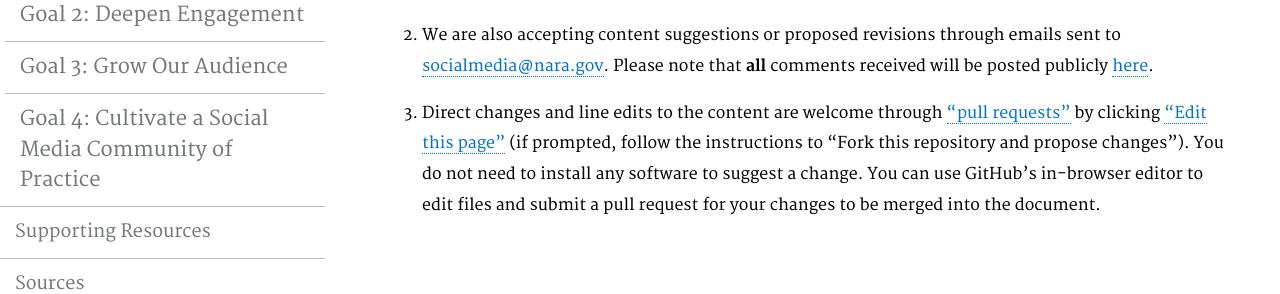
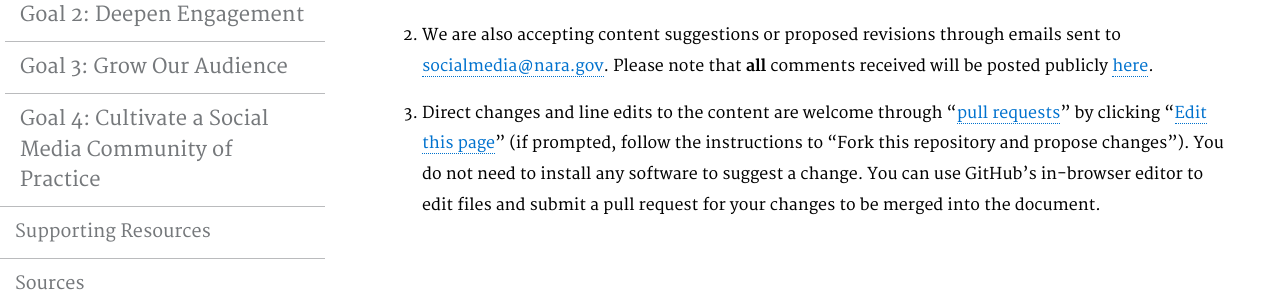
Before and after one commit to usnationalarchives/social-media-strategy, a Jekyll site: the page built from pages/feedback.md, in a window 1280 px wide. Shown: the part 296-590 px from the top of the page. Built offline with Jekyll 4.4.1, drawn with Linux system fonts in a browser that asks for light colours; some of the changed lines change nothing that is shown.

Commit message:
fixed syntax error

```diff
--- a/pages/feedback.md
+++ b/pages/feedback.md
@@ -17,6 +17,6 @@ We welcome your comments and questions. You may provide feedback in one of three
   <p>We are also accepting content suggestions or proposed revisions through emails sent to <a href="mailto:socialmedia@nara.gov">socialmedia@nara.gov</a>. Please note that <strong>all</strong> comments received will be posted publicly <a href="https://github.com/{{ site.org_name }}/social-media-strategy/issues/">here</a>.</p>
   </li>
   <li>
-  <p>Direct changes and line edits to the content are welcome through&nbsp;<a href="https://help.github.com/articles/creating-a-pull-request">“pull requests”</a>&nbsp;by clicking&nbsp;<a href="https://github.com/{{ site.org_name }}/social-media-strategy/edit/gh-pages/pages/index.md">“Edit this page”</a>&nbsp;(if prompted, follow the instructions to “Fork this repository and propose changes”). You do not need to install any software to suggest a change. You can use GitHub’s in-browser editor to edit files and submit a pull request for your changes to be merged into the document.</p>
+  <p>Direct changes and line edits to the content are welcome through “<a href="https://help.github.com/articles/creating-a-pull-request">pull requests</a>” by clicking “<a href="https://github.com/{{ site.org_name }}/social-media-strategy/edit/gh-pages/pages/index.md">Edit this page</a>” (if prompted, follow the instructions to “Fork this repository and propose changes”). You do not need to install any software to suggest a change. You can use GitHub’s in-browser editor to edit files and submit a pull request for your changes to be merged into the document.</p>
   </li>
 </ol>
```
